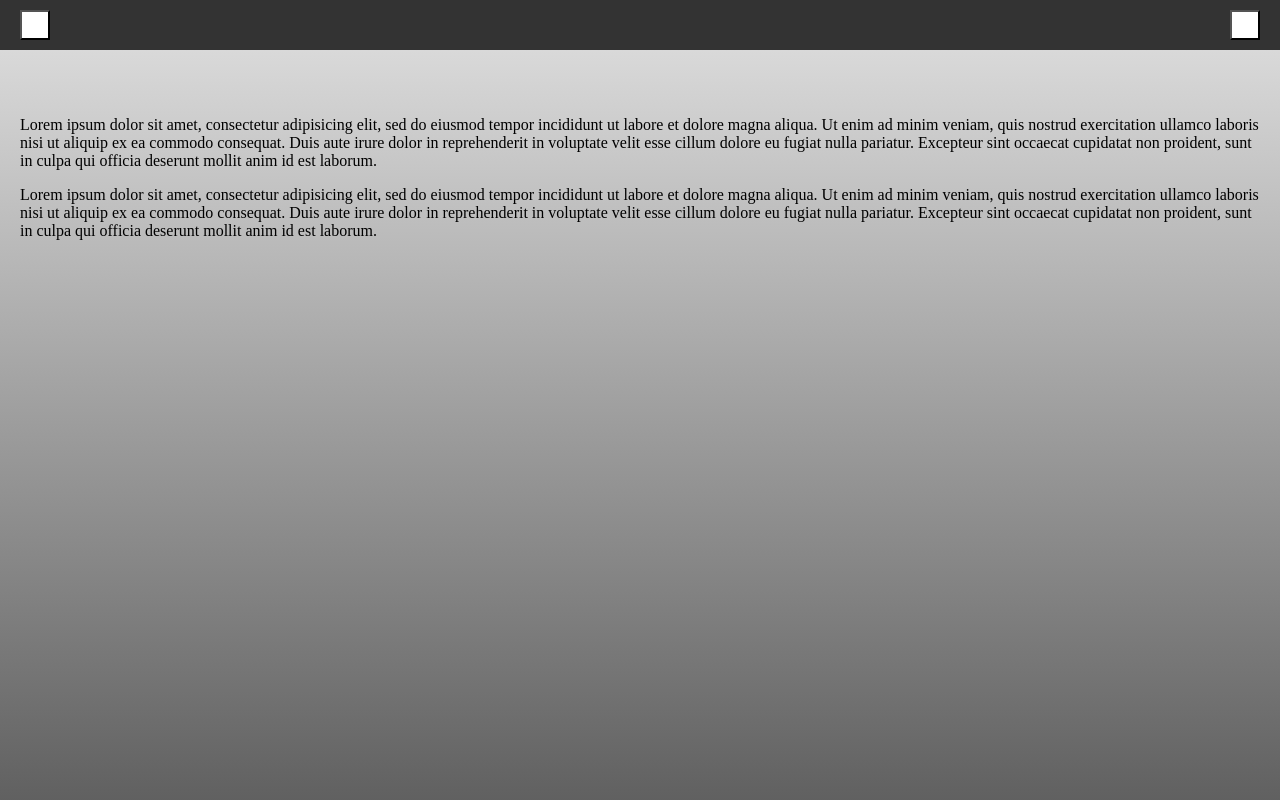
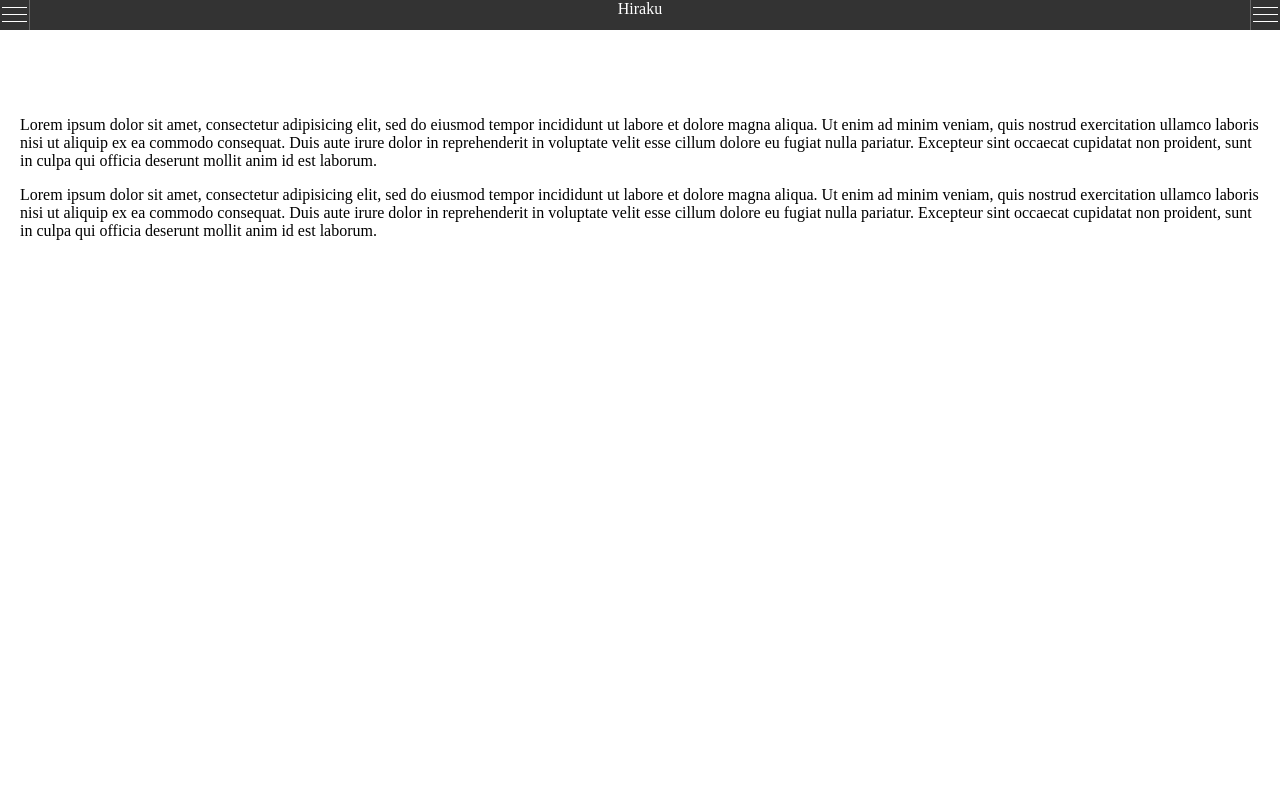
Before and after one commit to appleple/hiraku, a website with bundled scripts: page sandbox/index.html in a window 1280 px wide. Shown: the top 800 px of the page. Built offline with nearby package versions, Linux system fonts and the light colour scheme.

Commit message:
sandboxの修正

```diff
--- a/sandbox/index.html
+++ b/sandbox/index.html
@@ -8,7 +8,7 @@
 </head>
 <body>
 <div class="offcanvas-right">
-	<ul class="offcanvasList">
+	<ul class="offcanvas-list">
 		<li>Right Menu1</li>
 		<li>Right Menu2</li>
 		<li>Right Menu3</li>
@@ -32,7 +32,7 @@
 	</ul>
 </div>
 <div class="offcanvas-left">
-<ul class="offcanvasList">
+<ul class="offcanvas-list">
 		<li>Left Menu1</li>
 		<li>Left Menu2</li>
 		<li>Left Menu3</li>
@@ -55,11 +55,20 @@
 		<li>Left Menu20</li>
 	</ul>
 </div>
-<header id="header">
-	<button id="offcanvas-btn-left"></button>
-	<button id="offcanvas-btn-right"></button>
+<header class="offcanvas-header" id="header">
+	Hiraku
+	<button class="offcanvas-btn offcanvas-btn-left" id="offcanvas-btn-left">
+		<span class="offcanvas-btn-line"></span>
+		<span class="offcanvas-btn-line"></span>
+		<span class="offcanvas-btn-line"></span>
+	</button>
+	<button class="offcanvas-btn offcanvas-btn-right" id="offcanvas-btn-right">
+		<span class="offcanvas-btn-line"></span>
+		<span class="offcanvas-btn-line"></span>
+		<span class="offcanvas-btn-line"></span>
+	</button>
 </header>
-<div id="mainArea">
+<div class="offcanvas-main">
 	<p>Lorem ipsum dolor sit amet, consectetur adipisicing elit, sed do eiusmod
 	tempor incididunt ut labore et dolore magna aliqua. Ut enim ad minim veniam,
 	quis nostrud exercitation ullamco laboris nisi ut aliquip ex ea commodo
--- a/sandbox/style.css
+++ b/sandbox/style.css
@@ -3,46 +3,52 @@ body {
 	margin: 0;
 }
 
-#header {
+.offcanvas-header {
 	background-color: #333;
-  height: 50px;
+	height: 30px;
+	text-align: center;
+	color: #fff;
 }
 
-#offcanvas-btn-right {
-  background-color: #fff;
+.offcanvas-btn {
+	background-color: #333;
+	border: none;
 	width: 30px;
 	height: 30px;
-  margin: 10px 20px;
+	vertical-align: middle;
+	padding: 7px 2px;
+}
+
+.offcanvas-btn-right {
+	border-left: 1px solid #666;
 	float: right;
 }
 
-#offcanvas-btn-left {
-  background-color: #fff;
-  width: 30px;
-  height: 30px;
-  margin: 10px 20px;
+.offcanvas-btn-left {
+	border-right: 1px solid #666;
 	float: left;
 }
 
-#mainArea {
+.offcanvas-btn-line {
+	background-color: #fff;
+	height: 1px;
+	display: block;
+	margin-bottom: 6px;
+}
+
+.offcanvas-main {
 	padding: 100px 20px;
 	height: 1200px;
-  background-image: -moz-linear-gradient(top, #e1e1e1, #000000);
-  background-image: -ms-linear-gradient(top, #e1e1e1, #000000);
-  background-image: -o-linear-gradient(top, #e1e1e1, #000000);
-  background-image: -webkit-gradient(linear, center top, center bottom, from(#e1e1e1), to(#000000));
-  background-image: -webkit-linear-gradient(top, #e1e1e1, #000000);
-  background-image: linear-gradient(top, #e1e1e1, #000000);
 }
 
-.offcanvasList {
+.offcanvas-list {
 	background-color: #333333;
 	color: #ffffff;
 	padding: 0;
 	margin: 0;
 }
 
-.offcanvasList li {
+.offcanvas-list li {
 	list-style-type: none;
 	padding: 10px;
 	border-bottom: 1px solid rgba(255, 255, 255, 0.1);
```
Lines whose indentation alone changed are shown as unchanged.
